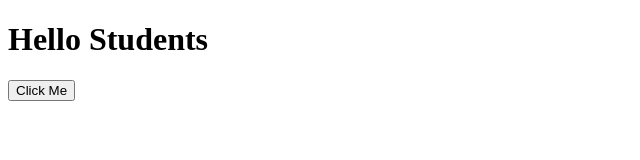
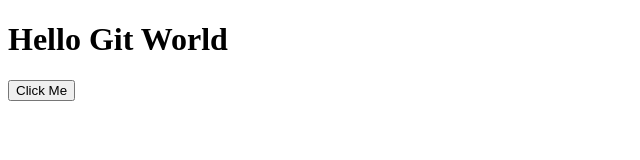
Before and after one commit to dilipkumarsasapu-rgv/FSD, a plain HTML site: page index.html in a window 1280 px wide. Shown: the whole page, without its empty margins (0-640 px from the left). Drawn offline with Linux system fonts and the light colour scheme.

Commit message:
First commit

```diff
--- a/index.html
+++ b/index.html
@@ -4,7 +4,7 @@
     <title>Git Demo</title>
 </head>
 <body>
-    <h1>Hello Students</h1>
+    <h1>Hello Git World </h1>
     <button onclick="showMessage()">Click Me</button>
     <script>
         function showMessage() {
```
